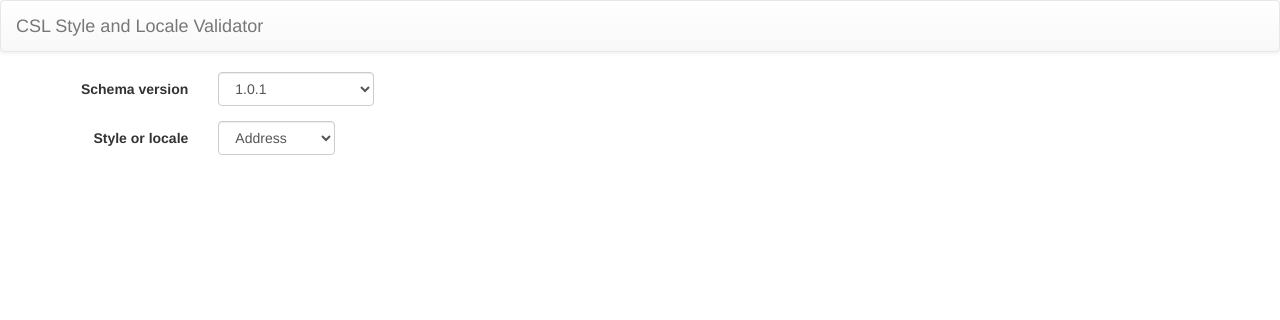
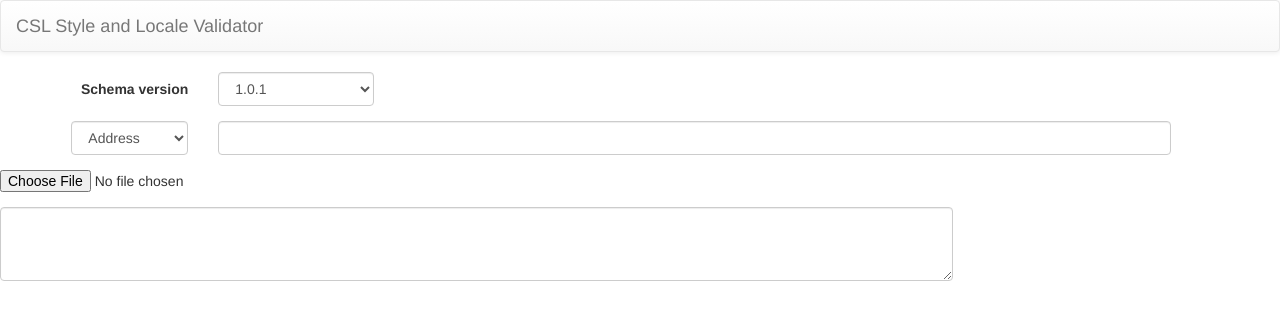
Before and after one commit to citation-style-language/csl-validator, a plain HTML site: page index.html in a window 1280 px wide. Drawn offline with nearby package versions, Linux system fonts and the light colour scheme; no server answers.

Commit message:
Add input fields

```diff
--- a/index.html
+++ b/index.html
@@ -19,7 +19,7 @@
     <form class="form-horizontal" role="form">
         <div class="form-group">
             <label for="schema-version" class="col-sm-2 control-label">Schema version</label>
-            <div class="col-sm-10">
+            <div class="col-sm-9">
                 <select id="schema-version" class="form-control" style="width:auto">
                     <option value="1.0.1">1.0.1</option>
                     <option value="1.0">1.0</option>
@@ -28,13 +28,25 @@
             </div>
         </div>
         <div class="form-group">
-            <label for="source-method" class="col-sm-2 control-label">Style or locale</label>
-            <div class="col-sm-10">
-                <select id="source-method" class="form-control" style="width:auto">
+            <div class="col-sm-2">
+                <select id="source-method" class="form-control pull-right" style="width:auto">
                     <option value="url">Address</option>
+                    <option value="file-upload">File Upload</option>
                     <option value="textarea">Text Field</option>
-                    <option value="file-upload">File Upload</option>
                 </select>
+            </div>
+            <div class="col-sm-9">
+                <input id="source-url" class="form-control">
+            </div>
+        </div>
+        <div class="form-group">
+            <div class="col-sm-9">
+                <input id="source-file" type="file">
+            </div>
+        </div>
+        <div class="form-group">
+            <div class="col-sm-9">
+                <textarea id="source-text" class="form-control" rows="3"></textarea>
             </div>
         </div>
     </form>
```
